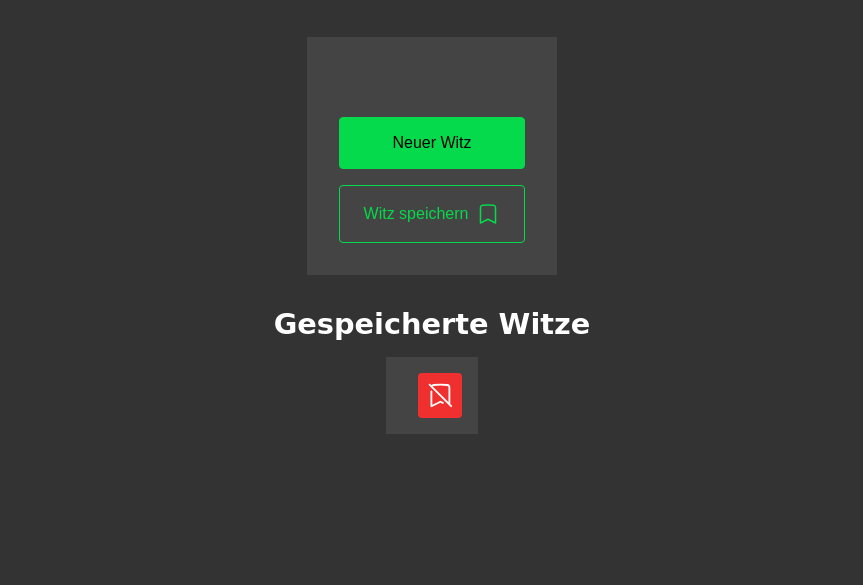
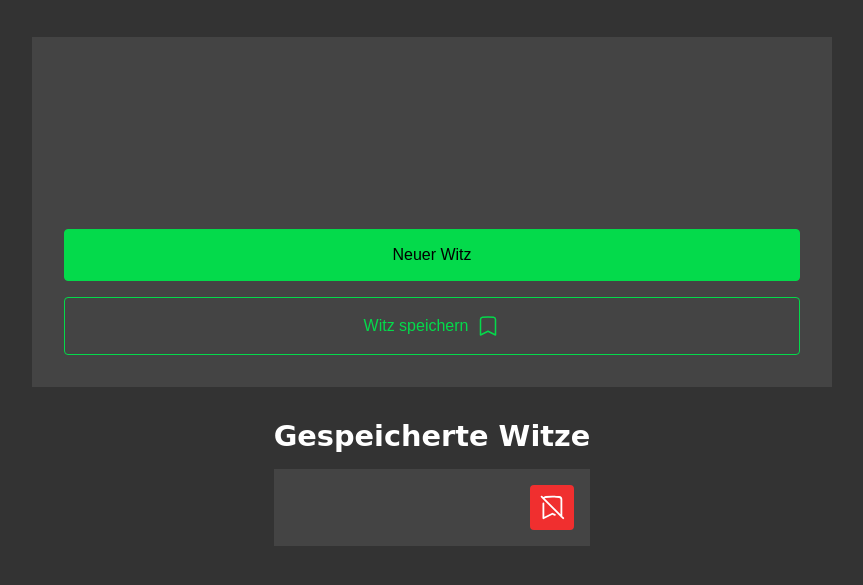
Before and after one commit to viliam-cosmari/-witze-app, a website built with Vite: page index.html in a window 1280 px wide. Both pictures are taken after a click on the button "Witz speichern". Shown: the part 113-698 px from the top of the page, without its empty margins (208-1071 px from the left). Built offline with nearby package versions, Linux system fonts and the light colour scheme; no server answers; a web font is replaced by a local one.

```diff
--- a/src/main.js
+++ b/src/main.js
@@ -8,7 +8,7 @@
 const savedJokeTemplate = document.querySelector("#saved-joke-template");
 
 let currentJoke = "";
-let savedJokes = [];
+let savedJokes = JSON.parse(localStorage.getItem("savedJokes")) ?? [];
 
 async function loadNewJoke() {
   const joke = await fetchJoke();
@@ -18,6 +18,10 @@
 }
 
 loadNewJokeBtn.addEventListener("click", loadNewJoke);
+
+function saveStorage() {
+  localStorage.setItem("savedJokes", JSON.stringify(savedJokes));
+}
 
 function renderSavedJokes() {
   savedJokeListEl.replaceChildren();
@@ -30,6 +34,7 @@
 
     removeBtn.addEventListener("click", () => {
       savedJokes = savedJokes.filter((savedJoke) => savedJoke !== joke);
+      saveStorage();
       renderSavedJokes();
     });
     savedJokeListEl.append(jokeItem);
@@ -39,8 +44,9 @@
 saveJokeBtn.addEventListener("click", () => {
   if (!savedJokes.includes(currentJoke)) {
     savedJokes.push(currentJoke);
+    saveStorage();
     renderSavedJokes();
   }
 });
-
+renderSavedJokes();
 loadNewJoke();
--- a/src/styles/main.scss
+++ b/src/styles/main.scss
@@ -31,10 +31,19 @@
   margin-top: 2.5rem;
   background-color: $elevation;
   padding: 2rem;
+  width: 100%;
+  box-sizing: border-box;
 
   &__text {
     font-size: 1.2rem;
     font-weight: 500;
+    min-height: 7rem;
+    overflow-y: auto;
+
+    display: flex;
+    align-items: safe center;
+    justify-content: center;
+    text-align: center;
   }
 
   &__actions {
@@ -87,8 +96,7 @@
   &__list {
     display: flex;
     flex-direction: column;
-    justify-content: center;
-    align-items: center;
+    width: 100%;
   }
 
   &__item {
@@ -96,14 +104,13 @@
     background-color: $elevation;
     display: flex;
     align-items: center;
-    justify-content: center;
+    justify-content: space-between;
     gap: 1rem;
     padding: 1rem;
   }
 
   &__text {
-    font-family: $text-font;
-    font-size: 1rem;
+    flex: 1;
   }
 
   &__remove {
```
